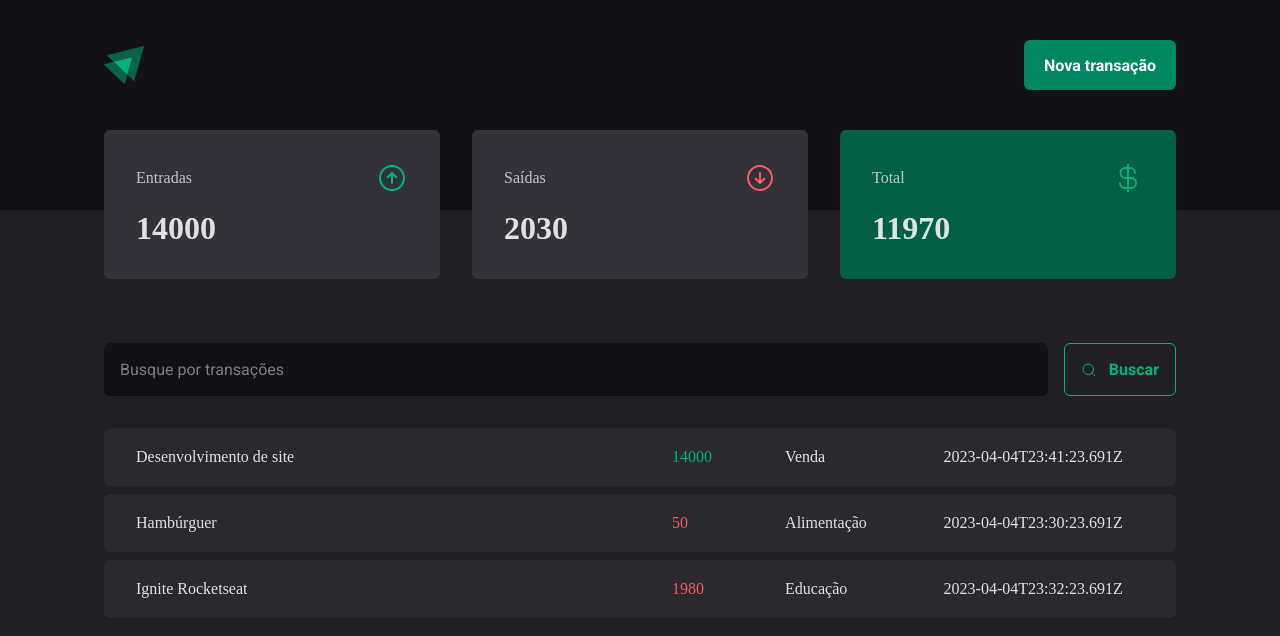
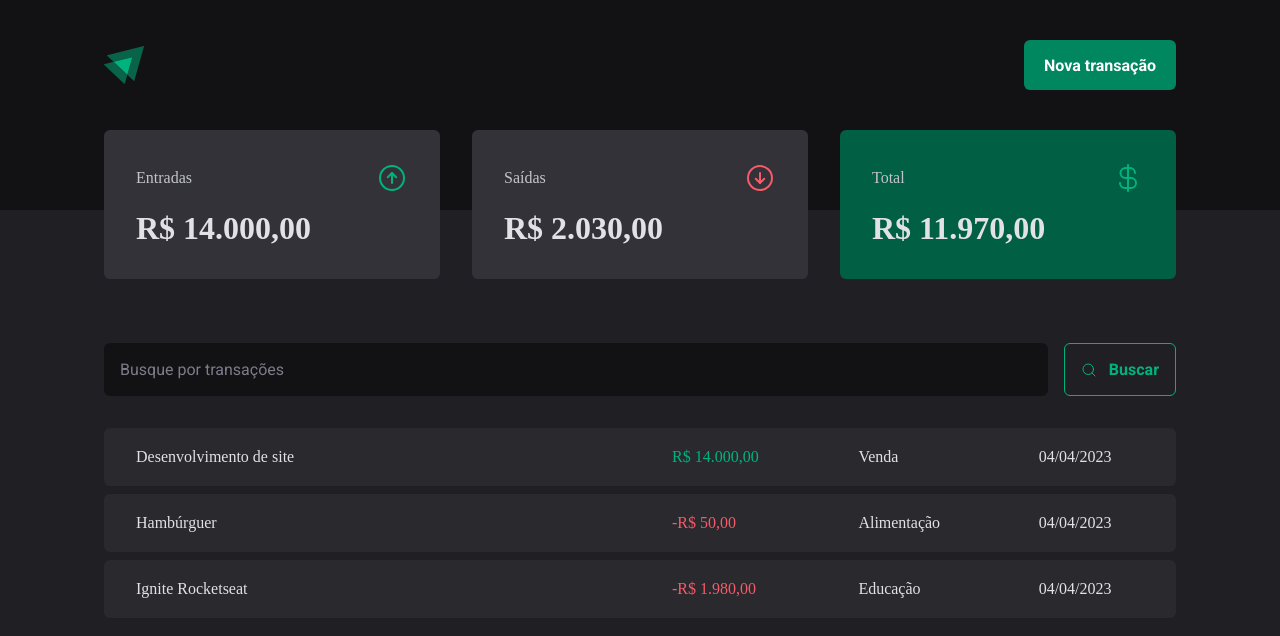
Before and after one commit to guipardi/dt-timer, a React (Vite) app: page / in a window 1280 px wide. Shown: the top 636 px of the page. Built offline with nearby package versions, Linux system fonts and the light colour scheme; data requests are answered from the project's data file.

Commit message:
Subindo formatações de preços e datas

```diff
--- a/src/components/Summary/index.tsx
+++ b/src/components/Summary/index.tsx
@@ -1,6 +1,7 @@
 import { ArrowCircleDown, ArrowCircleUp, CurrencyDollar } from "phosphor-react";
 import { useContext } from "react";
 import { TransactionsContext } from "../../contexts/TransactionsContext";
+import { priceFormatter } from "../../utils/formatter";
 import { SummaryCard, SummaryContainer } from "./styles";
 
 export function Summary() {
@@ -33,7 +34,7 @@
           <ArrowCircleUp size={32} color='#00b37e' />
         </header>
 
-        <strong>{summary.income}</strong>
+        <strong>{priceFormatter.format(summary.income)}</strong>
       </SummaryCard>
 
       <SummaryCard>
@@ -42,7 +43,7 @@
           <ArrowCircleDown size={32} color='#f75a68' />
         </header>
 
-        <strong>{summary.outcome}</strong>
+        <strong>{priceFormatter.format(summary.outcome)}</strong>
       </SummaryCard>
 
       <SummaryCard variant="green">
@@ -51,7 +52,7 @@
           <CurrencyDollar size={32} color='#00b37e' />
         </header>
 
-        <strong>{summary.total}</strong>
+        <strong>{priceFormatter.format(summary.total)}</strong>
       </SummaryCard>
     </SummaryContainer>
   )
--- a/src/pages/Transactions/index.tsx
+++ b/src/pages/Transactions/index.tsx
@@ -2,6 +2,7 @@
 import { Header } from "../../components/Header";
 import { Summary } from "../../components/Summary";
 import { TransactionsContext } from "../../contexts/TransactionsContext";
+import { dateFormatter, priceFormatter } from "../../utils/formatter";
 import { SearchForm } from "./SearchForm";
 import { PriceHighlight, TransactionsContainer, TransactionsTable } from "./styles";
 
@@ -22,9 +23,14 @@
               return (
                 <tr key={transaction.id}>
                   <td width='50%'>{transaction.description}</td>
-                  <td><PriceHighlight variant={transaction.type}>{transaction.price}</PriceHighlight></td>
+                  <td>
+                    <PriceHighlight variant={transaction.type}>
+                      {transaction.type === 'outcome' && '-'}
+                      {priceFormatter.format(transaction.price)}
+                    </PriceHighlight>
+                  </td>
                   <td>{transaction.category}</td>
-                  <td>{transaction.createdAt}</td>
+                  <td>{dateFormatter.format(new Date(transaction.createdAt))}</td>
                 </tr>
               )
             })}
--- /dev/null
+++ b/src/utils/formatter.ts
@@ -0,0 +1,9 @@
+export const dateFormatter = new Intl.DateTimeFormat('pt-BR')
+
+export const priceFormatter = new Intl.NumberFormat(
+  'pt-Br',
+  {
+    style: 'currency',
+    currency: 'BRL'
+  }
+)
```
